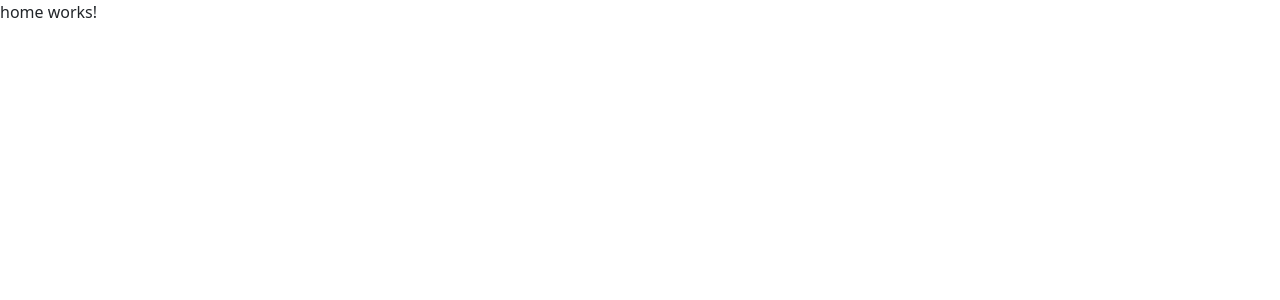
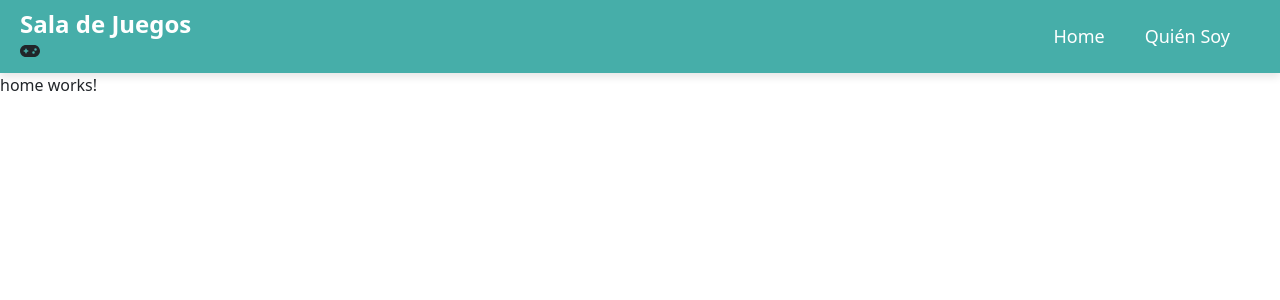
Before and after one commit to ValentinGradia/SalaDeJuegos, an Angular app: page /home in a window 1280 px wide. Shown: the top 300 px of the page. Built offline with nearby package versions, Linux system fonts and the light colour scheme.

Commit message:
Header creado e ajustado

```diff
--- a/angular.json
+++ b/angular.json
@@ -28,6 +28,7 @@
             ],
             "styles": [
               "node_modules/bootstrap/dist/css/bootstrap.min.css",
+              "node_modules/@fortawesome/fontawesome-free/css/all.min.css",
               "src/styles.css"
             ],
             "scripts": ["node_modules/bootstrap/dist/js/bootstrap.bundle.min.js"],
--- a/package.json
+++ b/package.json
@@ -21,6 +21,10 @@
     "@angular/platform-server": "^18.2.0",
     "@angular/router": "^18.2.0",
     "@angular/ssr": "^18.2.1",
+    "@fortawesome/angular-fontawesome": "^0.15.0",
+    "@fortawesome/fontawesome-free": "^6.6.0",
+    "@fortawesome/fontawesome-svg-core": "^6.6.0",
+    "@fortawesome/free-solid-svg-icons": "^6.6.0",
     "@sweetalert2/ngx-sweetalert2": "^12.4.0",
     "bootstrap": "^5.3.3",
     "express": "^4.18.2",
--- a/src/app/app.component.ts
+++ b/src/app/app.component.ts
@@ -1,11 +1,12 @@
 import { Component } from '@angular/core';
 import { RouterOutlet } from '@angular/router';
-import Swal from 'sweetalert2';
+import { HeaderComponent } from './componentes/header/header.component';
+import { FontAwesomeModule } from '@fortawesome/angular-fontawesome';
 
 @Component({
   selector: 'app-root',
   standalone: true,
-  imports: [RouterOutlet],
+  imports: [RouterOutlet, HeaderComponent, FontAwesomeModule],
   templateUrl: './app.component.html',
   styleUrl: './app.component.css'
 })
--- a/src/app/componentes/header/header.component.css
+++ b/src/app/componentes/header/header.component.css
@@ -0,0 +1,62 @@
+header {
+    display: flex;
+    justify-content: space-between;
+    align-items: center;
+    padding: 10px 20px;
+    background-color: #46aea9; /* Color verde */
+    box-shadow: 0 4px 8px rgba(0, 0, 0, 0.1); /* Sombra suave */
+}
+
+.logo h1 {
+    color: white;
+    margin: 0;
+    font-size: 24px;
+    font-weight: bold;
+}
+
+nav {
+    margin-right: 20px;
+}
+
+.nav-links {
+    list-style: none;
+    padding: 0;
+    margin: 0;
+    display: flex;
+}
+
+.nav-links li {
+    margin-left: 20px;
+}
+
+.nav-links a {
+    text-decoration: none;
+    color: white;
+    font-size: 18px;
+    transition: color 0.3s ease, background-color 0.3s ease;
+    padding: 10px;
+    border-radius: 5px;
+}
+
+.nav-links a:hover {
+    color: #5e605e;
+    background-color: white;
+}
+
+/* Responsive Styles */
+@media (max-width: 768px) {
+    header {
+        flex-direction: column;
+        align-items: flex-start;
+    }
+
+    .nav-links {
+        flex-direction: column;
+        align-items: flex-start;
+    }
+
+    .nav-links li {
+        margin-left: 0;
+        margin-bottom: 10px;
+    }
+}
--- a/src/app/componentes/header/header.component.html
+++ b/src/app/componentes/header/header.component.html
@@ -1 +1,12 @@
-<p>header works!</p>
+<header>
+    <div class="logo">
+        <h1>Sala de Juegos</h1>
+        <fa-icon [icon]='faGamepad'></fa-icon>
+    </div>
+    <nav>
+        <ul class="nav-links">
+            <li><a routerLink="/home">Home</a></li>
+            <li><a routerLink="/quienSoy">Quién Soy</a></li>
+        </ul>
+    </nav>
+</header>
--- a/src/app/componentes/header/header.component.ts
+++ b/src/app/componentes/header/header.component.ts
@@ -1,12 +1,17 @@
 import { Component } from '@angular/core';
+import { RouterLink, RouterModule } from '@angular/router';
+import { FontAwesomeModule } from '@fortawesome/angular-fontawesome';
+import { faGamepad } from '@fortawesome/free-solid-svg-icons';
+
+
 
 @Component({
   selector: 'app-header',
   standalone: true,
-  imports: [],
+  imports : [FontAwesomeModule, RouterLink, RouterModule],
   templateUrl: './header.component.html',
-  styleUrl: './header.component.css'
+  styleUrls: ['./header.component.css']
 })
 export class HeaderComponent {
-
+  faGamepad = faGamepad;
 }
--- a/src/app/componentes/home/home.component.html
+++ b/src/app/componentes/home/home.component.html
@@ -1 +1,2 @@
+<app-header></app-header>
 <p>home works!</p>
--- a/src/app/componentes/home/home.component.ts
+++ b/src/app/componentes/home/home.component.ts
@@ -1,14 +1,14 @@
 import { Component } from '@angular/core';
 import Swal from 'sweetalert2';
+import { HeaderComponent } from "../header/header.component";
 
 @Component({
   selector: 'app-home',
   standalone: true,
-  imports: [],
+  imports: [HeaderComponent],
   templateUrl: './home.component.html',
   styleUrl: './home.component.css'
 })
 export class HomeComponent {
 
-
 }
--- a/src/app/componentes/quien-soy/quien-soy.component.html
+++ b/src/app/componentes/quien-soy/quien-soy.component.html
@@ -1,3 +1,4 @@
+<app-header></app-header>
 <div class="container-fluid" style="display: flex;flex-direction: column; justify-content: center; padding: 10%;">
     <div class="container presentacion">
         <div class="foto-personal">
--- a/src/app/componentes/quien-soy/quien-soy.component.ts
+++ b/src/app/componentes/quien-soy/quien-soy.component.ts
@@ -1,9 +1,10 @@
 import { Component } from '@angular/core';
+import { HeaderComponent } from "../header/header.component";
 
 @Component({
   selector: 'app-quien-soy',
   standalone: true,
-  imports: [],
+  imports: [HeaderComponent],
   templateUrl: './quien-soy.component.html',
   styleUrl: './quien-soy.component.css'
 })
```
Also changed, not shown: 1 other file (tests, documents, lock files or other folders).
